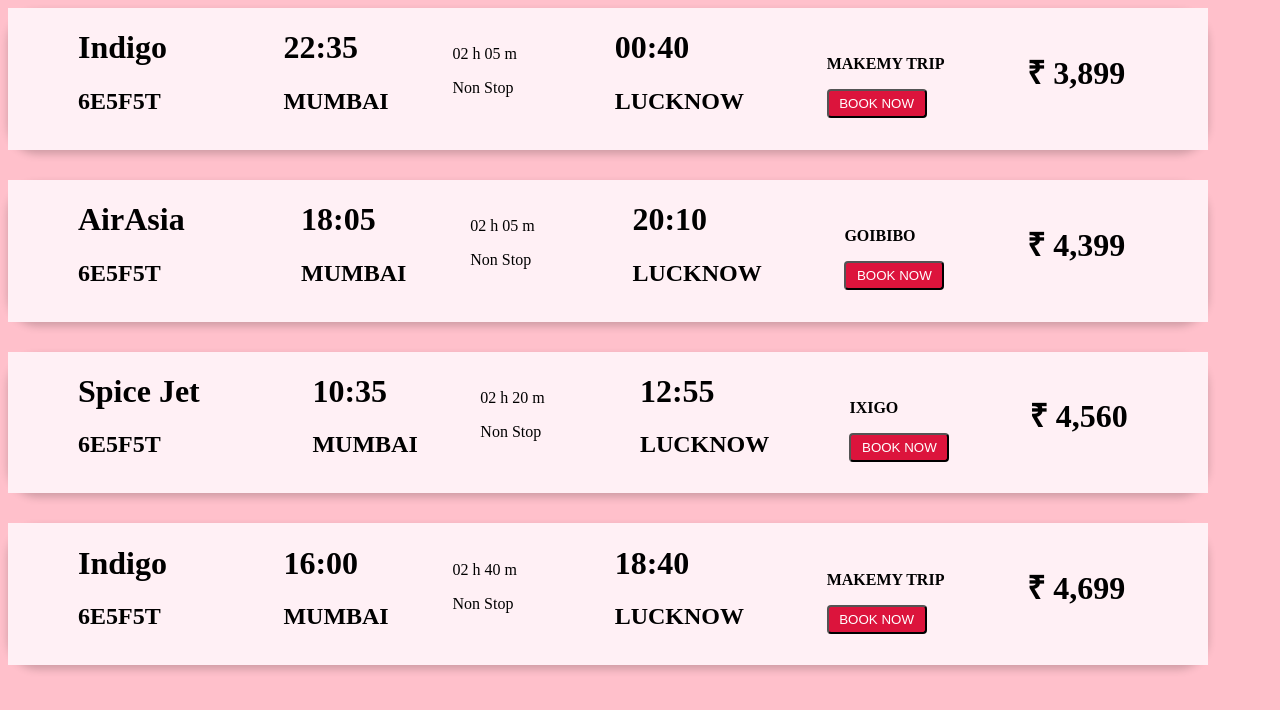
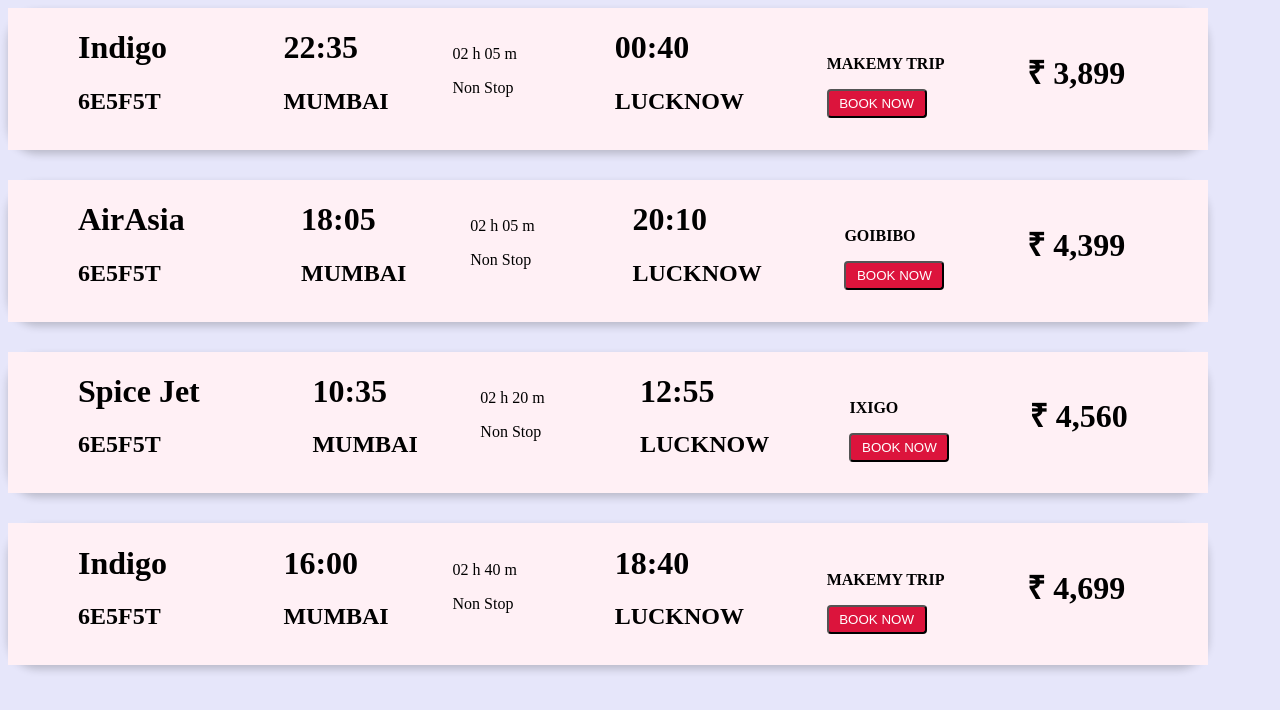
Before and after one commit to SainiBhavesh/FlyHigh, a plain HTML site: page flightList.html in a window 1280 px wide. Drawn offline with Linux system fonts and the light colour scheme.

Commit message:
color change

```diff
--- a/flightlist.css
+++ b/flightlist.css
@@ -1,5 +1,5 @@
 body{
-    background-color: #FFC0CB;
+    background-color: #E6E6FA;
 }
 
 a {
```
